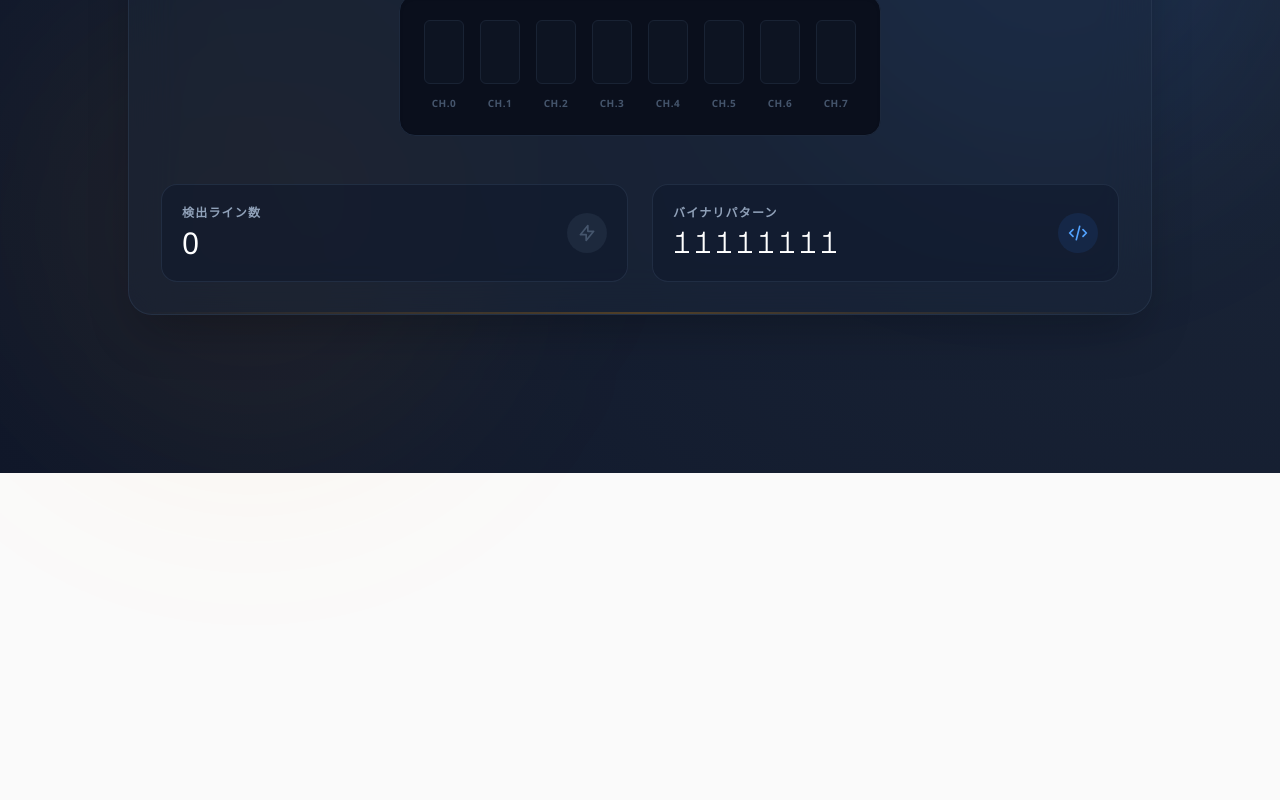
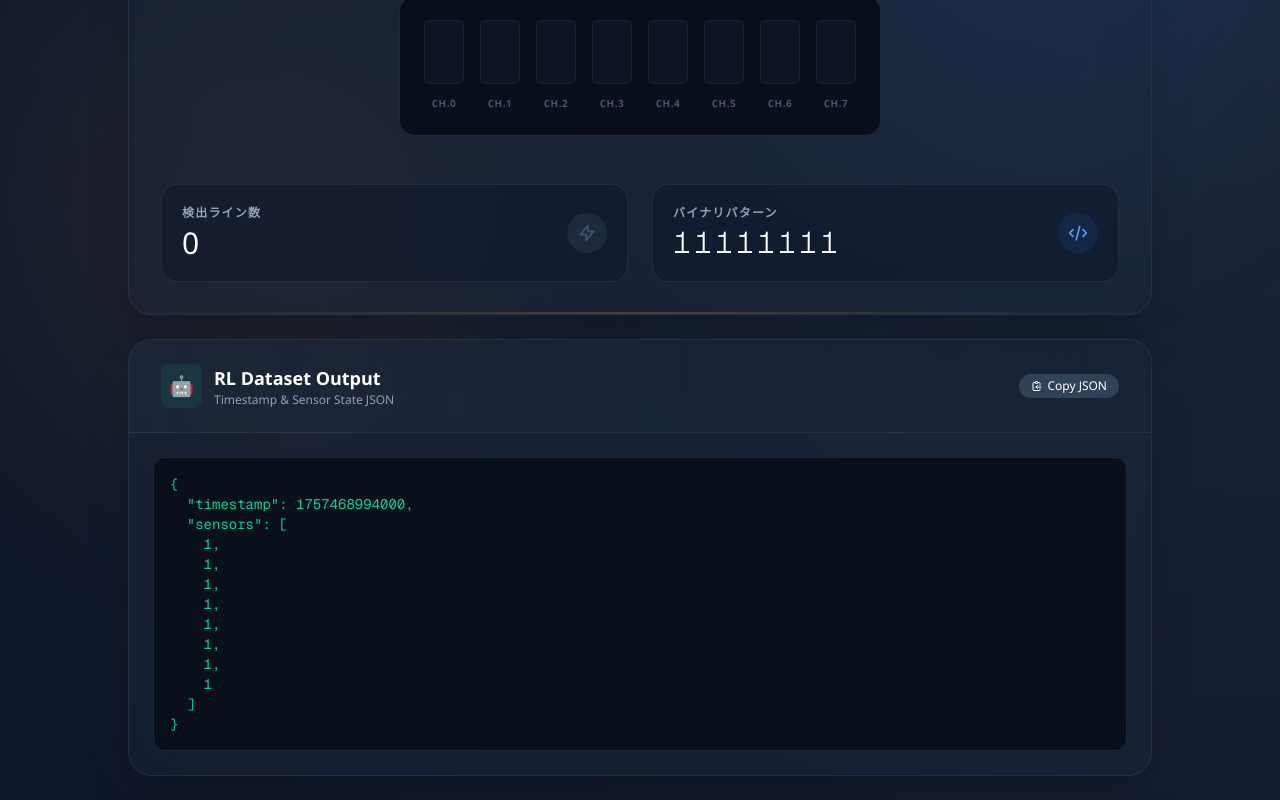
Before and after one commit to Juna1013/4th-PBL-front, a Next.js app: page /dashboard in a window 1280 px wide. Shown: the part 327-1127 px from the top of the page. Before the commit the page ends 800 px from the top, so only its background shows below. Built offline with nearby package versions, Linux system fonts and the light colour scheme; no server answers.

Commit message:
ダッシュボードに強化学習用JSONデータセット表示を追加

```diff
--- a/src/app/dashboard/page.tsx
+++ b/src/app/dashboard/page.tsx
@@ -136,6 +136,39 @@ export default function Dashboard() {
 
                             <div className="absolute bottom-0 left-0 right-0 h-[2px] bg-gradient-to-r from-transparent via-amber-500/50 to-transparent opacity-50"></div>
                         </div>
+
+                        {/* 強化学習用データセット出力 */}
+                        <div className="relative overflow-hidden rounded-3xl border border-slate-700/50 bg-slate-800/40 backdrop-blur-xl shadow-2xl">
+                            <div className="px-8 py-6 border-b border-slate-700/50 flex justify-between items-center bg-gradient-to-r from-slate-800/50 to-transparent">
+                                <div className="flex items-center gap-3">
+                                    <div className="p-2 bg-emerald-400/10 rounded-lg">
+                                        <span className="text-xl">🤖</span>
+                                    </div>
+                                    <div>
+                                        <h2 className="text-lg font-semibold text-white">RL Dataset Output</h2>
+                                        <p className="text-xs text-slate-400">Timestamp & Sensor State JSON</p>
+                                    </div>
+                                </div>
+                                <button
+                                    onClick={() => {
+                                        const jsonString = JSON.stringify({ timestamp: Date.now(), sensors }, null, 2);
+                                        navigator.clipboard.writeText(jsonString);
+                                    }}
+                                    className="text-xs bg-slate-700 hover:bg-slate-600 text-white px-3 py-1 rounded-full transition-colors flex items-center gap-1"
+                                >
+                                    <svg className="w-3 h-3" fill="none" stroke="currentColor" viewBox="0 0 24 24"><path strokeLinecap="round" strokeLinejoin="round" strokeWidth={2} d="M8 5H6a2 2 0 00-2 2v12a2 2 0 002 2h10a2 2 0 002-2v-1M8 5a2 2 0 002 2h2a2 2 0 002-2M8 5a2 2 0 012-2h2a2 2 0 012 2m0 0h2a2 2 0 012 2v3m2 4H10m0 0l3-3m-3 3l3 3" /></svg>
+                                    Copy JSON
+                                </button>
+                            </div>
+                            <div className="p-6">
+                                <pre className="bg-[#0a0f1c] p-4 rounded-xl border border-slate-800 text-xs md:text-sm font-mono text-emerald-400 overflow-x-auto">
+                                    {JSON.stringify({
+                                        timestamp: Date.now(),
+                                        sensors: sensors
+                                    }, null, 2)}
+                                </pre>
+                            </div>
+                        </div>
                     </div>
                 </div>
             </div>
```
